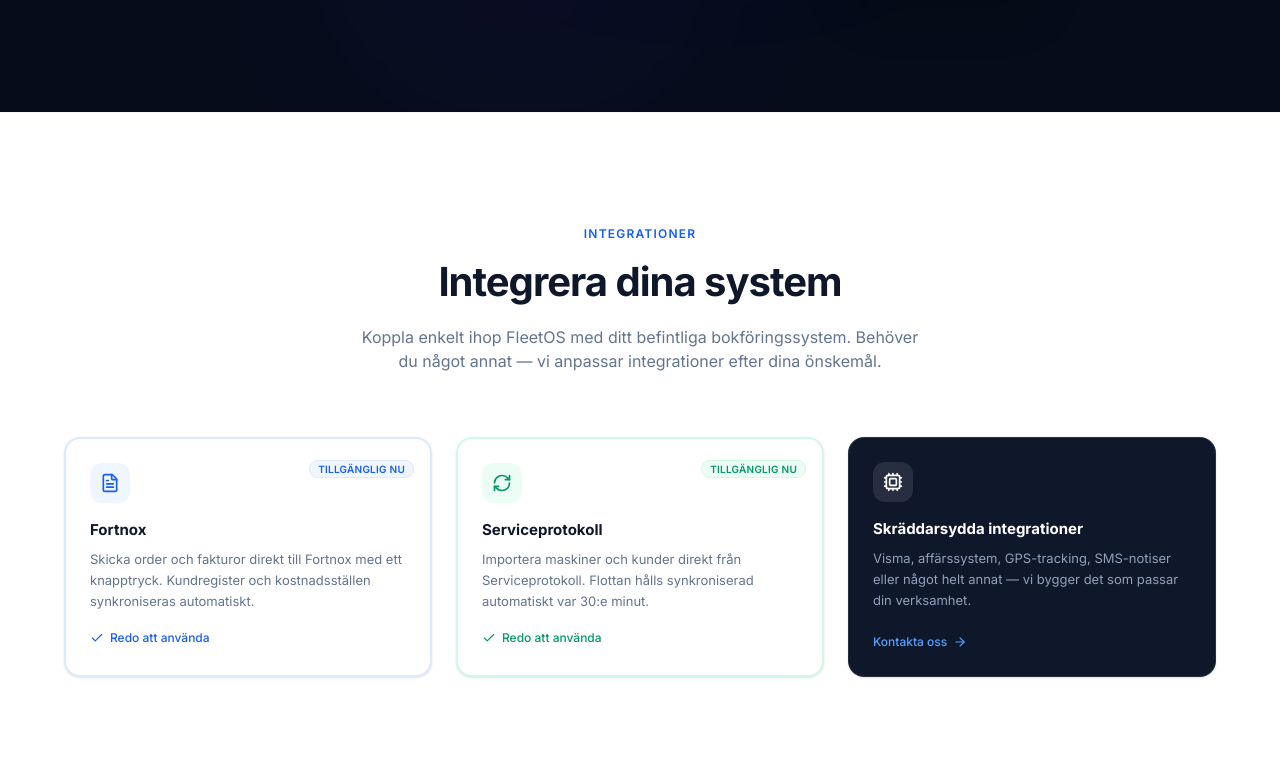
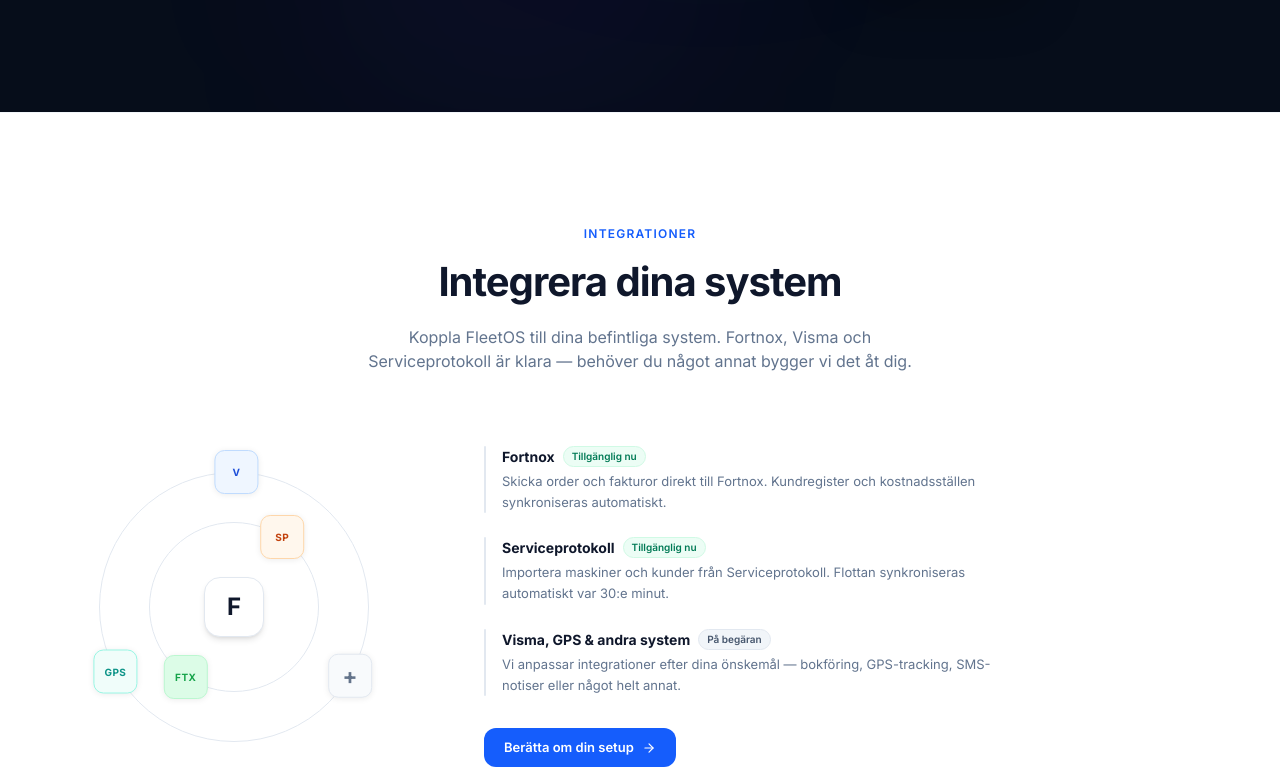
Before and after one commit to DavidWestlundcode/Fleetrent, a Next.js app: page / in a window 1280 px wide. Shown: the part 6525-7300 px from the top of the page. Built offline with nearby package versions, Linux system fonts and the light colour scheme.

Commit message:
Redesign integrations section with orbit animation

```diff
--- a/src/app/page.tsx
+++ b/src/app/page.tsx
@@ -1105,66 +1105,110 @@ export default function LandingPage() {
       </section>
 
       {/* ── Integrations ── */}
-      <section className="py-16 sm:py-28 px-4 sm:px-6 bg-white border-t border-slate-100">
+      <section className="py-16 sm:py-28 px-4 sm:px-6 bg-white border-t border-slate-100 overflow-hidden">
+        <style>{`
+          @keyframes orbit-cw { from { transform: rotate(0deg); } to { transform: rotate(360deg); } }
+          @keyframes orbit-ccw { from { transform: rotate(0deg); } to { transform: rotate(-360deg); } }
+        `}</style>
         <div className="max-w-6xl mx-auto">
           <AnimateIn className="text-center mb-16">
             <p className="text-[12px] font-semibold text-blue-600 uppercase tracking-widest mb-3">Integrationer</p>
             <h2 className="text-2xl sm:text-[40px] font-bold text-slate-900 tracking-tight mb-4">Integrera dina system</h2>
             <p className="text-[16px] text-slate-500 max-w-xl mx-auto">
-              Koppla enkelt ihop FleetOS med ditt befintliga bokföringssystem. Behöver du något annat — vi anpassar integrationer efter dina önskemål.
+              Koppla FleetOS till dina befintliga system. Fortnox, Visma och Serviceprotokoll är klara — behöver du något annat bygger vi det åt dig.
             </p>
           </AnimateIn>
 
-          <div className="grid grid-cols-1 md:grid-cols-3 gap-6 mb-12">
-            {/* Fortnox */}
-            <AnimateIn className="relative bg-white rounded-2xl border-2 border-blue-100 p-6 shadow-sm">
-              <div className="absolute top-4 right-4">
-                <span className="px-2 py-0.5 text-[10px] font-semibold text-blue-600 bg-blue-50 border border-blue-100 rounded-full uppercase tracking-wide">Tillgänglig nu</span>
-              </div>
-              <div className="w-10 h-10 bg-blue-50 rounded-xl flex items-center justify-center mb-4">
-                <FileText className="w-5 h-5 text-blue-600" />
-              </div>
-              <h3 className="text-[15px] font-bold text-slate-900 mb-2">Fortnox</h3>
-              <p className="text-[13px] text-slate-500 leading-relaxed">
-                Skicka order och fakturor direkt till Fortnox med ett knapptryck. Kundregister och kostnadsställen synkroniseras automatiskt.
-              </p>
-              <div className="mt-4 flex items-center gap-1.5 text-[12px] font-medium text-blue-600">
-                <Check className="w-3.5 h-3.5" /> Redo att använda
+          <div className="flex flex-col lg:flex-row items-center gap-12 lg:gap-20">
+
+            {/* Orbit visualization */}
+            <AnimateIn className="shrink-0 mx-auto lg:mx-0">
+              <div className="relative" style={{ width: 340, height: 340 }}>
+                {/* Ring lines */}
+                <div className="absolute rounded-full border border-slate-200" style={{ inset: 35 }} />
+                <div className="absolute rounded-full border border-slate-200" style={{ inset: 85 }} />
+
+                {/* Center: FleetOS */}
+                <div className="absolute inset-0 flex items-center justify-center">
+                  <div className="w-[60px] h-[60px] bg-white rounded-2xl shadow-md border border-slate-200 flex items-center justify-center">
+                    <span className="text-2xl font-black text-slate-900">F</span>
+                  </div>
+                </div>
+
+                {/* Inner orbit — clockwise 20s — Fortnox + Serviceprotokoll */}
+                {[
+                  { label: 'FTX', title: 'Fortnox', color: '#16a34a', bg: '#dcfce7', border: '#bbf7d0', delay: 0 },
+                  { label: 'SP', title: 'Serviceprotokoll', color: '#c2410c', bg: '#fff7ed', border: '#fed7aa', delay: -10 },
+                ].map(({ label, title, color, bg, border, delay }) => (
+                  <div key={label} title={title} style={{ position: 'absolute', top: '50%', left: '50%', width: 0, height: 0, animation: 'orbit-cw 20s linear infinite', animationDelay: `${delay}s` }}>
+                    <div style={{ position: 'absolute', left: 63, top: -22, animation: 'orbit-ccw 20s linear infinite', animationDelay: `${delay}s` }}>
+                      <div style={{ width: 44, height: 44, borderRadius: 10, background: bg, border: `1.5px solid ${border}`, display: 'flex', alignItems: 'center', justifyContent: 'center', fontSize: 10, fontWeight: 800, color, letterSpacing: 0.5, boxShadow: '0 1px 6px rgba(0,0,0,0.08)' }}>
+                        {label}
+                      </div>
+                    </div>
+                  </div>
+                ))}
+
+                {/* Outer orbit — counter-clockwise 28s — Visma + GPS + Custom */}
+                {[
+                  { label: 'V', title: 'Visma', color: '#1d4ed8', bg: '#eff6ff', border: '#bfdbfe', delay: 0 },
+                  { label: 'GPS', title: 'GPS-tracking', color: '#0d9488', bg: '#f0fdfa', border: '#99f6e4', delay: -9.3 },
+                  { label: '+', title: 'Anpassad integration', color: '#64748b', bg: '#f8fafc', border: '#e2e8f0', delay: -18.7 },
+                ].map(({ label, title, color, bg, border, delay }) => (
+                  <div key={label} title={title} style={{ position: 'absolute', top: '50%', left: '50%', width: 0, height: 0, animation: 'orbit-ccw 28s linear infinite', animationDelay: `${delay}s` }}>
+                    <div style={{ position: 'absolute', left: 113, top: -22, animation: 'orbit-cw 28s linear infinite', animationDelay: `${delay}s` }}>
+                      <div style={{ width: 44, height: 44, borderRadius: 10, background: bg, border: `1.5px solid ${border}`, display: 'flex', alignItems: 'center', justifyContent: 'center', fontSize: label === '+' ? 22 : 10, fontWeight: 800, color, letterSpacing: 0.5, boxShadow: '0 1px 6px rgba(0,0,0,0.08)' }}>
+                        {label}
+                      </div>
+                    </div>
+                  </div>
+                ))}
               </div>
             </AnimateIn>
 
-            {/* Serviceprotokoll */}
-            <AnimateIn className="relative bg-white rounded-2xl border-2 border-emerald-100 p-6 shadow-sm">
-              <div className="absolute top-4 right-4">
-                <span className="px-2 py-0.5 text-[10px] font-semibold text-emerald-600 bg-emerald-50 border border-emerald-100 rounded-full uppercase tracking-wide">Tillgänglig nu</span>
+            {/* Text content */}
+            <AnimateIn className="flex-1 max-w-lg">
+              <div className="space-y-6 mb-8">
+                {[
+                  {
+                    name: 'Fortnox',
+                    badge: 'Tillgänglig nu',
+                    badgeClass: 'bg-emerald-50 text-emerald-700 border border-emerald-100',
+                    desc: 'Skicka order och fakturor direkt till Fortnox. Kundregister och kostnadsställen synkroniseras automatiskt.',
+                  },
+                  {
+                    name: 'Serviceprotokoll',
+                    badge: 'Tillgänglig nu',
+                    badgeClass: 'bg-emerald-50 text-emerald-700 border border-emerald-100',
+                    desc: 'Importera maskiner och kunder från Serviceprotokoll. Flottan synkroniseras automatiskt var 30:e minut.',
+                  },
+                  {
+                    name: 'Visma, GPS & andra system',
+                    badge: 'På begäran',
+                    badgeClass: 'bg-slate-100 text-slate-600 border border-slate-200',
+                    desc: 'Vi anpassar integrationer efter dina önskemål — bokföring, GPS-tracking, SMS-notiser eller något helt annat.',
+                  },
+                ].map(({ name, badge, badgeClass, desc }) => (
+                  <div key={name} className="flex items-start gap-4">
+                    <div className="w-0.5 self-stretch bg-slate-200 rounded-full shrink-0" />
+                    <div className="flex-1">
+                      <div className="flex items-center gap-2 mb-1 flex-wrap">
+                        <span className="text-[14px] font-bold text-slate-900">{name}</span>
+                        <span className={`px-2 py-0.5 text-[10px] font-semibold rounded-full ${badgeClass}`}>{badge}</span>
+                      </div>
+                      <p className="text-[13px] text-slate-500 leading-relaxed">{desc}</p>
+                    </div>
+                  </div>
+                ))}
               </div>
-              <div className="w-10 h-10 bg-emerald-50 rounded-xl flex items-center justify-center mb-4">
-                <RefreshCw className="w-5 h-5 text-emerald-600" />
-              </div>
-              <h3 className="text-[15px] font-bold text-slate-900 mb-2">Serviceprotokoll</h3>
-              <p className="text-[13px] text-slate-500 leading-relaxed">
-                Importera maskiner och kunder direkt från Serviceprotokoll. Flottan hålls synkroniserad automatiskt var 30:e minut.
-              </p>
-              <div className="mt-4 flex items-center gap-1.5 text-[12px] font-medium text-emerald-600">
-                <Check className="w-3.5 h-3.5" /> Redo att använda
-              </div>
+              <a
+                href="mailto:hej@fleetos.se"
+                className="inline-flex items-center gap-2 px-5 py-2.5 bg-blue-600 text-white text-[13px] font-semibold rounded-xl hover:bg-blue-700 transition-colors"
+              >
+                Berätta om din setup <ArrowRight className="w-3.5 h-3.5" />
+              </a>
             </AnimateIn>
 
-            {/* Custom */}
-            <AnimateIn className="relative bg-slate-900 rounded-2xl border border-white/10 p-6 shadow-sm">
-              <div className="w-10 h-10 bg-white/10 rounded-xl flex items-center justify-center mb-4">
-                <Cpu className="w-5 h-5 text-white" />
-              </div>
-              <h3 className="text-[15px] font-bold text-white mb-2">Skräddarsydda integrationer</h3>
-              <p className="text-[13px] text-slate-400 leading-relaxed">
-                Visma, affärssystem, GPS-tracking, SMS-notiser eller något helt annat — vi bygger det som passar din verksamhet.
-              </p>
-              <div className="mt-4">
-                <a href="mailto:hej@fleetos.se" className="inline-flex items-center gap-1.5 text-[12px] font-medium text-blue-400 hover:text-blue-300 transition-colors">
-                  Kontakta oss <ArrowRight className="w-3.5 h-3.5" />
-                </a>
-              </div>
-            </AnimateIn>
           </div>
         </div>
       </section>
```
